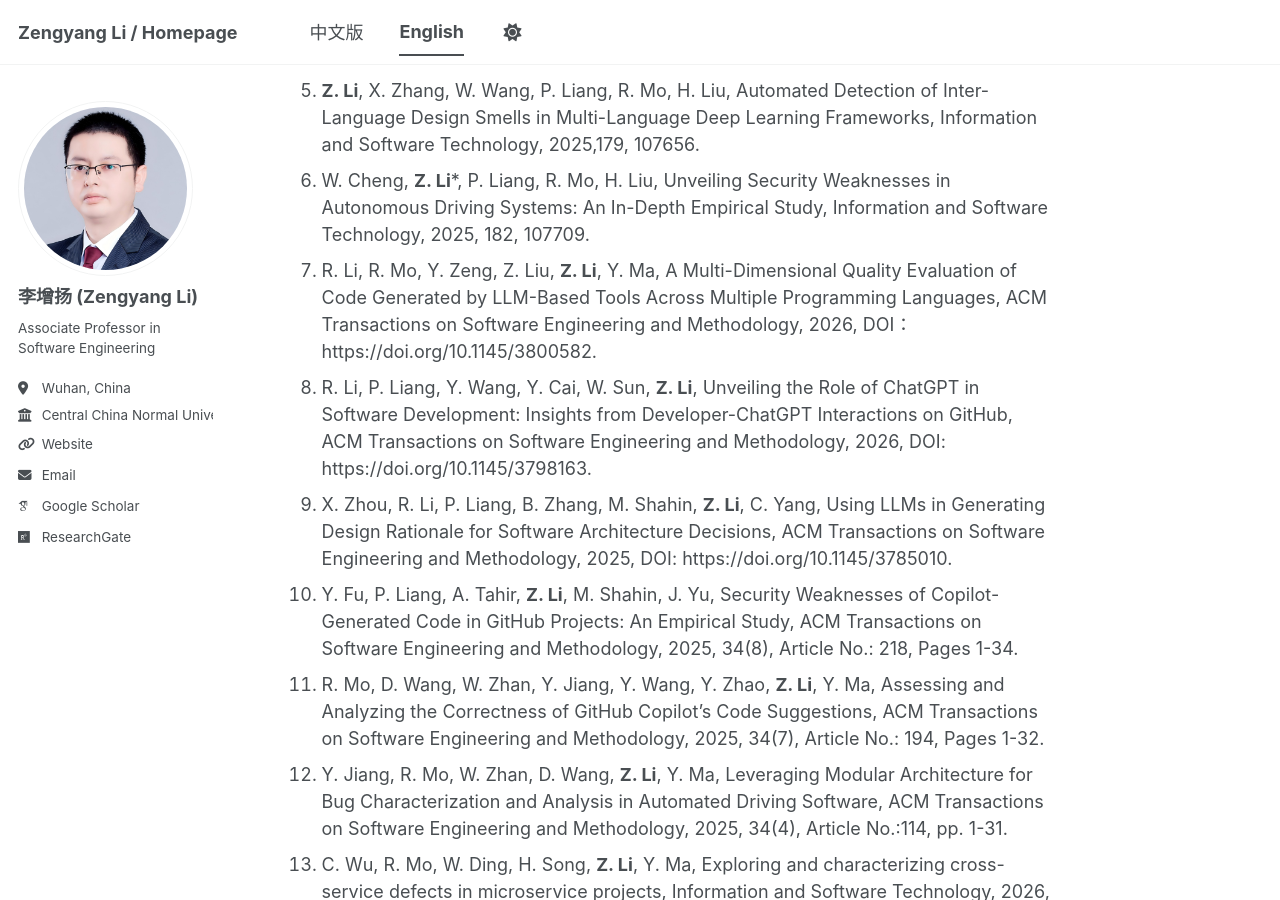
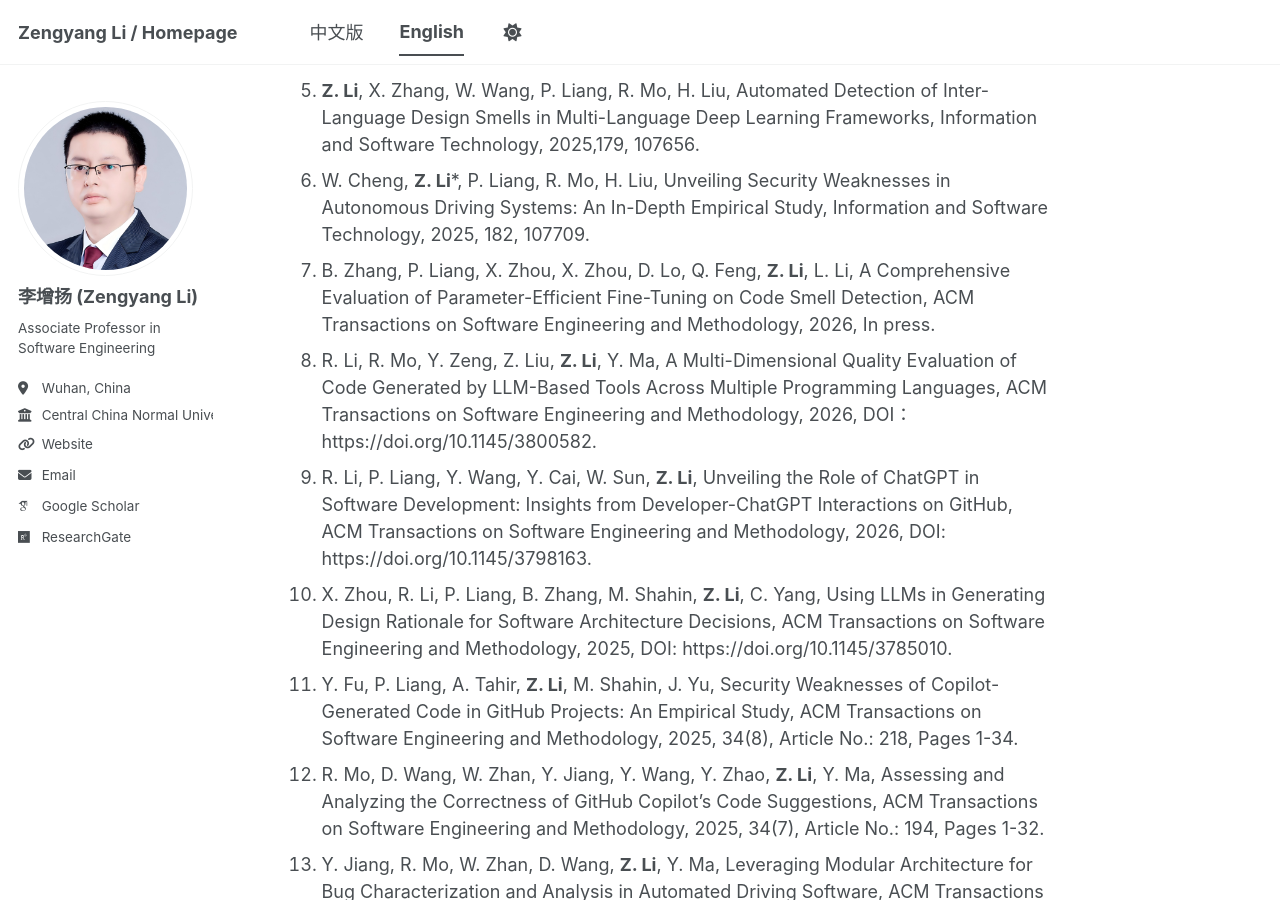
Before and after one commit to zengyang/zengyang.github.io, a Jekyll site: the page built from _pages/abouten.md, in a window 1280 px wide and 900 px high, scrolled down 1505 px. Built offline with Jekyll 4.4.1, drawn with Linux system fonts in a browser that asks for light colours; some web fonts are replaced; a script bundle is joined from its source files by our own code; library files that are not in the unit come from our copies.

Commit message:
Update abouten.md

```diff
--- a/_pages/abouten.md
+++ b/_pages/abouten.md
@@ -46,7 +46,8 @@
 1. **Z. Li**, B. Huang, Y. Li, R. Mo, P. Liang, H. Liu, Y. Ma, Unveiling Code Clones in the Eclipse IIoT Software Ecosystem, Journal of System and Software, 2026, In press.
 1. **Z. Li**, X. Zhang, W. Wang, P. Liang, R. Mo, H. Liu, Automated Detection of Inter-Language Design Smells in Multi-Language Deep Learning Frameworks, Information and Software Technology, 2025,179, 107656.
 1. W. Cheng, **Z. Li***, P. Liang, R. Mo, H. Liu, Unveiling Security Weaknesses in Autonomous Driving Systems: An In-Depth Empirical Study, Information and Software Technology, 2025, 182, 107709.
-1. R. Li, R. Mo, Y. Zeng, Z. Liu, **Z. Li**, Y. Ma, A Multi-Dimensional Quality Evaluation of Code Generated by LLM-Based Tools Across Multiple Programming Languages, ACM Transactions on Software Engineering and Methodology, 2026, DOI：https://doi.org/10.1145/3800582.
+1. B. Zhang, P. Liang, X. Zhou, X. Zhou, D. Lo, Q. Feng, **Z. Li**, L. Li, A Comprehensive Evaluation of Parameter-Efficient Fine-Tuning on Code Smell Detection, ACM Transactions on Software Engineering and Methodology, 2026, In press.
+2. R. Li, R. Mo, Y. Zeng, Z. Liu, **Z. Li**, Y. Ma, A Multi-Dimensional Quality Evaluation of Code Generated by LLM-Based Tools Across Multiple Programming Languages, ACM Transactions on Software Engineering and Methodology, 2026, DOI：https://doi.org/10.1145/3800582.
 1. R. Li, P. Liang, Y. Wang, Y. Cai, W. Sun, **Z. Li**, Unveiling the Role of ChatGPT in Software Development: Insights from Developer-ChatGPT Interactions on GitHub, ACM Transactions on Software Engineering and Methodology, 2026, DOI: https://doi.org/10.1145/3798163.
 1. X. Zhou, R. Li, P. Liang, B. Zhang, M. Shahin, **Z. Li**, C. Yang, Using LLMs in Generating Design Rationale for Software Architecture Decisions, ACM Transactions on Software Engineering and Methodology, 2025, DOI: https://doi.org/10.1145/3785010.
 1. Y. Fu, P. Liang, A. Tahir, **Z. Li**, M. Shahin, J. Yu, Security Weaknesses of Copilot-Generated Code in GitHub Projects: An Empirical Study, ACM Transactions on Software Engineering and Methodology, 2025, 34(8), Article No.: 218, Pages 1-34.
```
